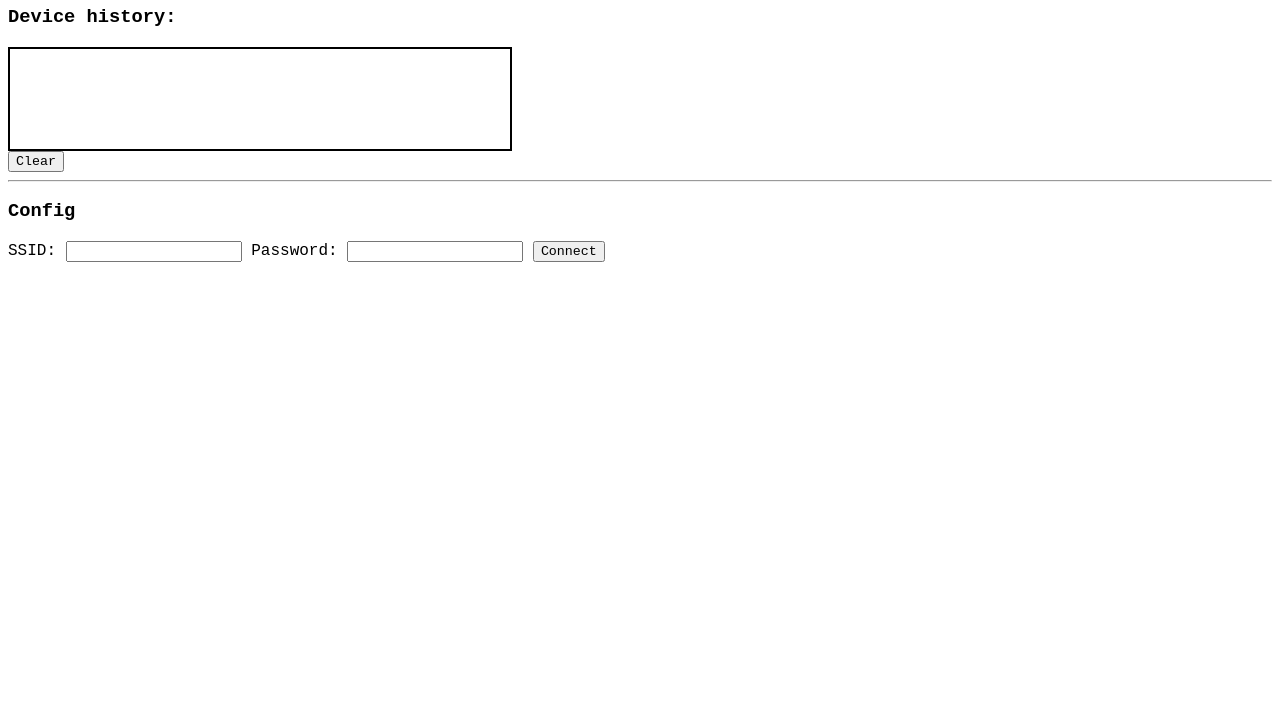
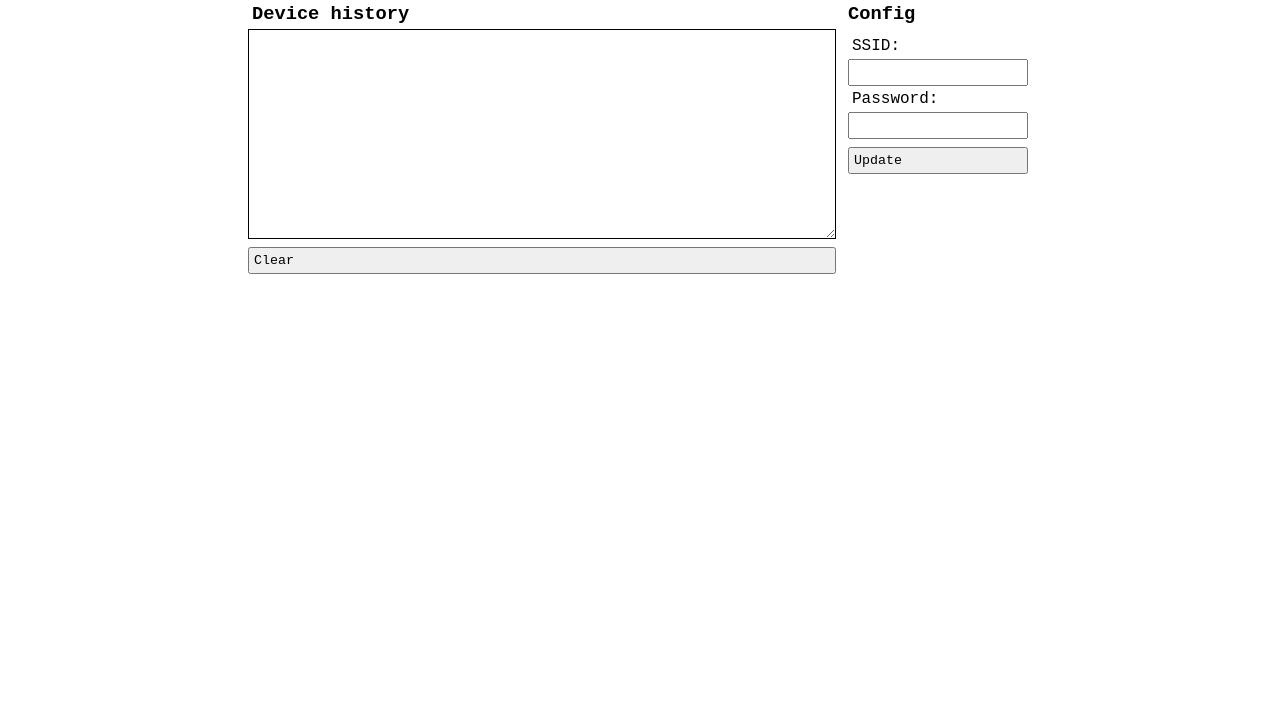
Before and after one commit to frun36/owl, a plain HTML site: page data/index.html in a window 1280 px wide. Shown: the part 74-800 px from the top of the page. Drawn offline with Linux system fonts and the light colour scheme.

Commit message:
Frontend improvements for smooth UX

```diff
--- a/data/index.html
+++ b/data/index.html
@@ -3,39 +3,52 @@
 
 <head>
     <title>OWL</title>
+    <meta name="viewport" content="width=device-width, initial-scale=1.0">
     <style>
-        * {
-            font-family: Courier New;
-        }
+        * { font-family: 'Courier New', monospace; margin: 0; padding: 4px; }
+        #output { height: 200px; border: 1px solid; overflow-y: auto; resize: vertical; }
+        body { margin: auto; max-width: 800px; padding: 8px; }
+        article { display: flex; }
+        article * { display: flex; flex-direction: column; }
+        button { margin-top: 8px; }
+        @media (max-width: 600px) { article { flex-direction: column; } }
     </style>
 </head>
 
 <body>
+    <header>
         <h1>OWL</h1>
-    <div>
-        <h3>Device history:</h3>
-        <div id="devices" style="border: 2px solid; min-height: 100px; max-width: 500px;"></div>
-        <button onclick="document.getElementById('devices').innerHTML = ''">Clear</button>
+    </header>
+
     <script>
+        function addLine(data) {
+            const box = document.getElementById("output");
+            box.innerHTML += `[${new Date().toTimeString().slice(0, 8)}] ${data}<br>`;
+            box.scrollTop = box.scrollHeight;
+        }
         const ws = new WebSocket('ws://' + location.host + '/ws');
-            ws.onmessage = e => document.getElementById("devices").innerHTML += '<br>' + e.data;
+        ws.onmessage = e => addLine(e.data);
+
     </script>
+
+    <article>
+        <div style="flex: 1;">
+            <h3>Device history</h3>
+            <div id="output"></div>
+            <button onclick="document.getElementById('output').innerHTML = ''">Clear</button>
         </div>
-
-    <hr>
 
         <div>
             <h3>Config</h3>
             <form action="/config" method="POST">
                 <label for="ssid">SSID:</label>
                 <input type="text" id="ssid" name="ssid" required />
-
                 <label for="pass">Password:</label>
                 <input type="password" id="pass" name="pass" required />
-
-            <button type="submit">Connect</button>
+                <button type="submit">Update</button>
             </form>
         </div>
+    </article>
 </body>
 
 </html>
```
Lines whose indentation alone changed are shown as unchanged.
